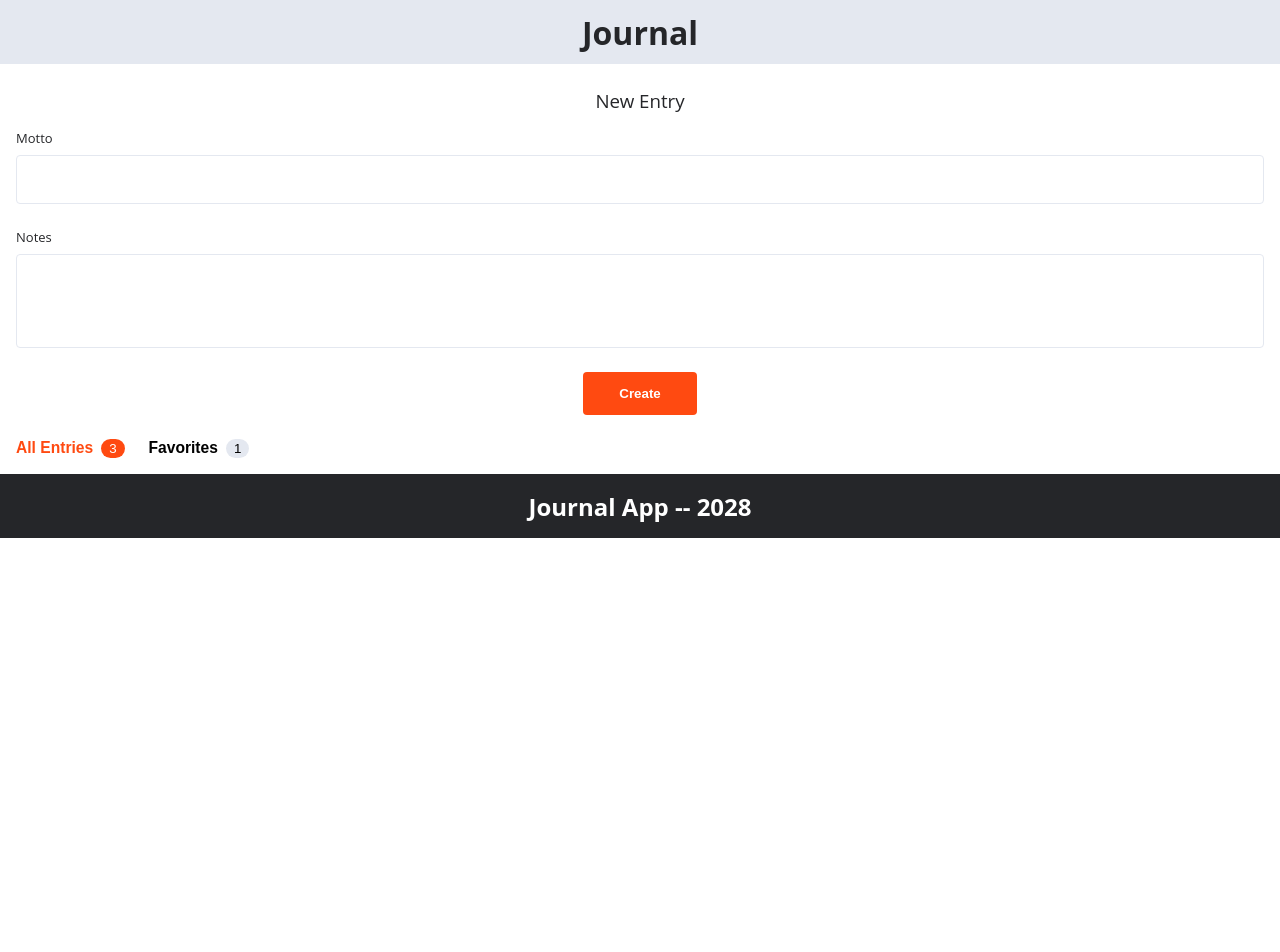
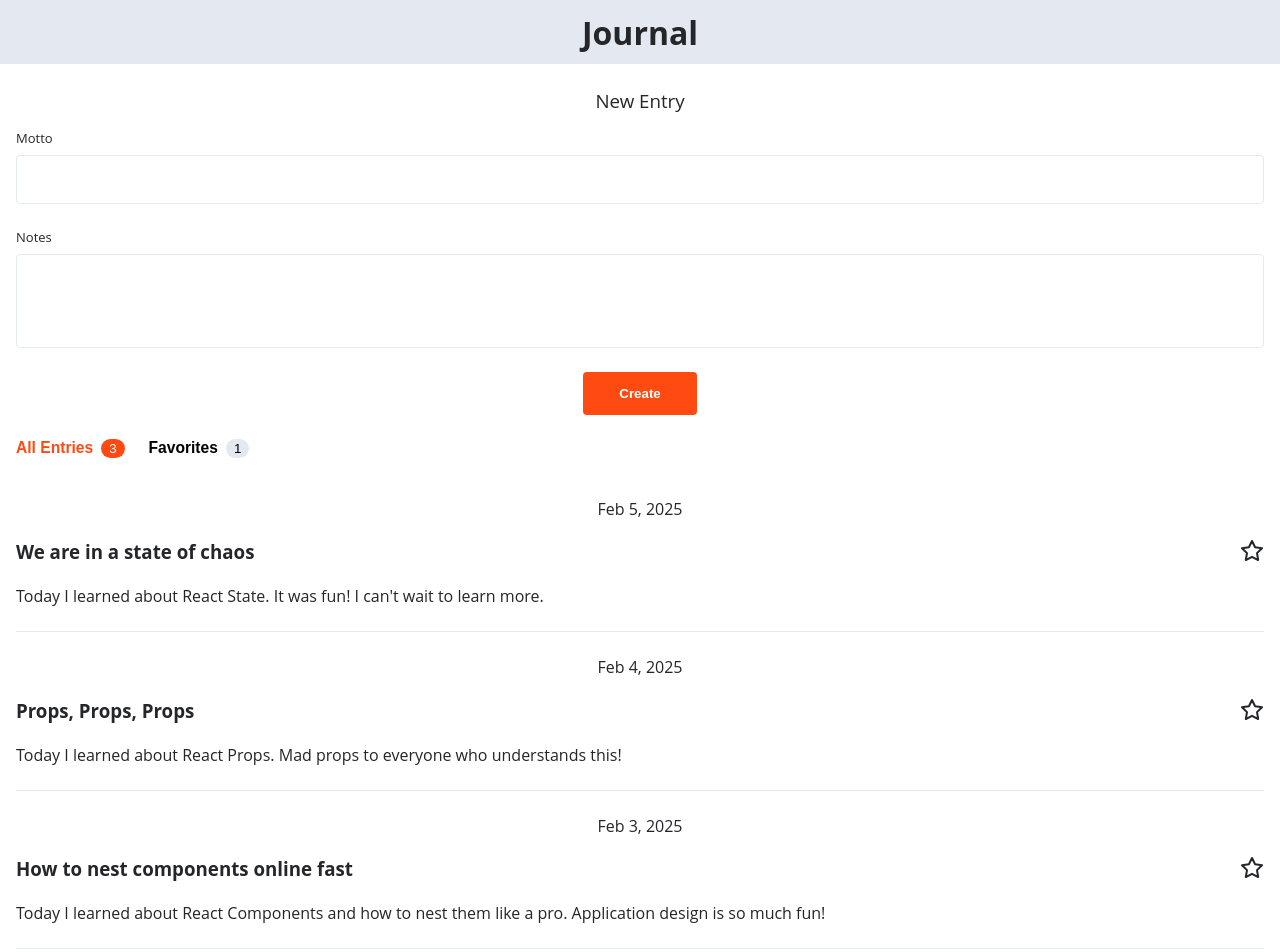
Before and after one commit to ThysBat/journal-app, a React (Create React App) app: page / in a window 1280 px wide. Shown: the top 952 px of the page. Before the commit the page ends 800 px from the top, so only its background shows below. Built offline with nearby package versions, Linux system fonts and the light colour scheme.

Commit message:
add entries

```diff
--- /dev/null
+++ b/src/components/Bookmark/Bookmark.css
@@ -0,0 +1,4 @@
+.bookmark {
+  background-color: transparent;
+  border: none;
+}
--- /dev/null
+++ b/src/components/Bookmark/index.js
@@ -0,0 +1,15 @@
+import "./Bookmark.css";
+
+import { useState } from "react";
+import { ReactComponent as StarFilled } from "../../resources/star-filled.svg";
+import { ReactComponent as Star } from "../../resources/star.svg";
+
+export default function Bookmark() {
+  const [isFavorite, setIsFavorite] = useState(false);
+
+  return (
+    <button className="bookmark" onClick={() => setIsFavorite(!isFavorite)}>
+      {isFavorite ? <StarFilled /> : <Star />}
+    </button>
+  );
+}
--- /dev/null
+++ b/src/components/Divider/Divider.css
@@ -0,0 +1,7 @@
+.divider {
+  border: none;
+  width: 100%;
+  margin: 0;
+  height: 1px;
+  background: var(--color-water-10);
+}
--- /dev/null
+++ b/src/components/Divider/index.js
@@ -0,0 +1,5 @@
+import "./Divider.css";
+
+export default function Divider() {
+  return <hr className="divider" role="none" />;
+}
--- a/src/components/Entries/index.js
+++ /dev/null
@@ -1 +0,0 @@
-export default function () {}
--- /dev/null
+++ b/src/components/Entry/Entry.css
@@ -0,0 +1,18 @@
+.entry {
+  position: relative;
+  display: flex;
+  flex-direction: column;
+  gap: 1.2rem;
+
+  margin: 1.5rem 0;
+}
+
+.entry__date {
+  align-self: center;
+  font-weight: 500;
+}
+
+.entry__header {
+  display: flex;
+  justify-content: space-between;
+}
--- /dev/null
+++ b/src/components/Entry/index.js
@@ -0,0 +1,15 @@
+import "./Entry.css";
+import Bookmark from "../Bookmark";
+
+export default function Entry({ date, headline, text }) {
+  return (
+    <article className="entry">
+      <span className="entry__date">{date}</span>
+      <header className="entry__header">
+        <h3 className="entry__headline">{headline}</h3>
+        <Bookmark></Bookmark>
+      </header>
+      <p className="entry__text">{text}</p>
+    </article>
+  );
+}
--- a/src/components/EntrySection/index.js
+++ b/src/components/EntrySection/index.js
@@ -1,13 +1,58 @@
 import "./EntrySection.css";
 
+import { Fragment } from "react";
 import Tabs from "../Tabs";
-import Entries from "../Entries";
+import Entry from "../Entry";
+import Divider from "../Divider";
 
 export default function EntrySection() {
   return (
     <>
       <Tabs />
-      <Entries />
+      <div>
+        {entries.map((entry, index, object) => {
+          return (
+            <Fragment key={entry.id}>
+              <Entry
+                date={entry.date}
+                headline={entry.motto}
+                text={entry.notes}
+              />
+              {index === object.length - 1 ? "" : <Divider />}
+            </Fragment>
+          );
+        })}
+      </div>
     </>
   );
 }
+
+const entries = [
+  {
+    id: 1000,
+    date: "Feb 5, 2025",
+    motto: "We are in a state of chaos",
+    notes:
+      "Today I learned about React State. It was fun! I can't wait to learn more.",
+  },
+  {
+    id: 999,
+    date: "Feb 4, 2025",
+    motto: "Props, Props, Props",
+    notes:
+      "Today I learned about React Props. Mad props to everyone who understands this!",
+  },
+  {
+    id: 998,
+    date: "Feb 3, 2025",
+    motto: "How to nest components online fast",
+    notes:
+      "Today I learned about React Components and how to nest them like a pro. Application design is so much fun!",
+  },
+  {
+    id: 997,
+    date: "Feb 2, 2025",
+    motto: "I'm a React Developer",
+    notes: "My React-ion when I learned about React: 😍",
+  },
+];
```
Also changed, not shown: 1 other file (tests, documents, lock files or other folders).
